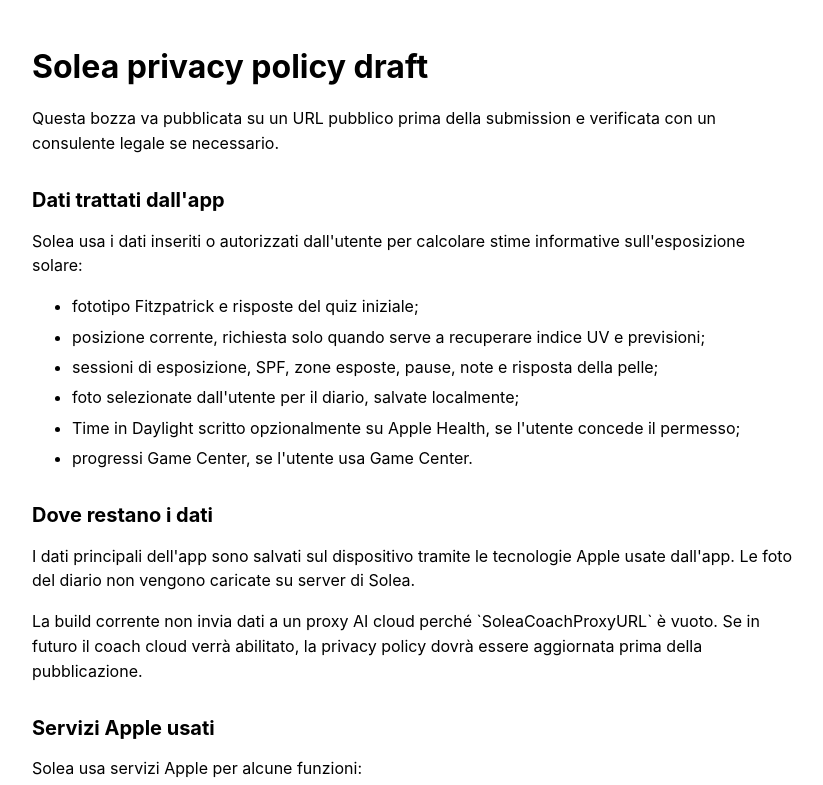
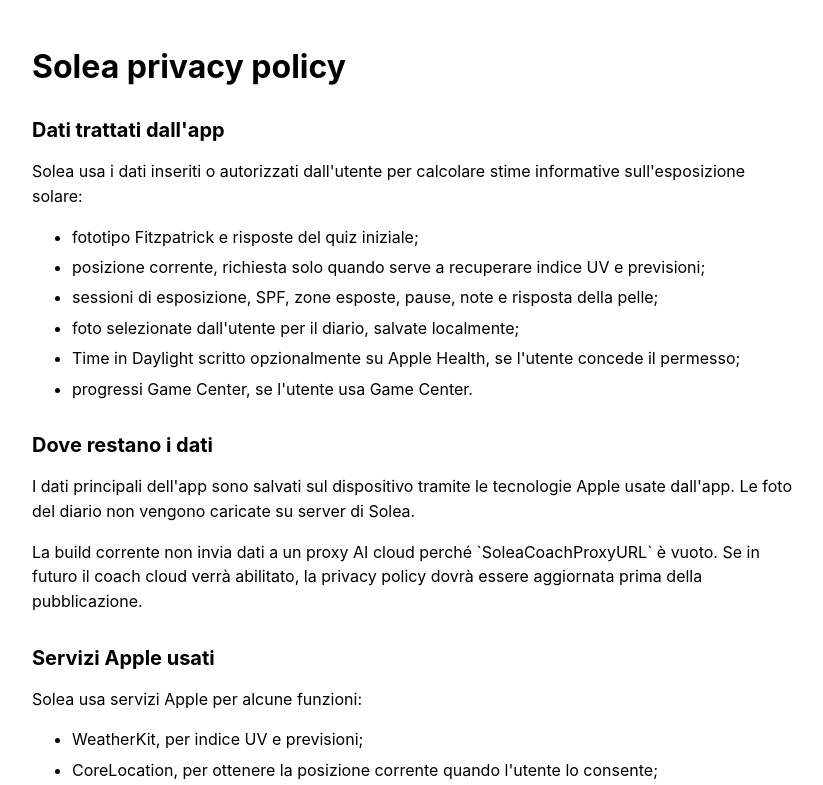
Before and after one commit to DavideCapurr/solea, a plain HTML site: page privacy/index.html in a window 1280 px wide. Shown: the top 785 px of the page, without its empty margins (228-1051 px from the left). Drawn offline with Linux system fonts and the light colour scheme.

Commit message:
Update index.html

```diff
--- a/privacy/index.html
+++ b/privacy/index.html
@@ -29,8 +29,7 @@
 </head>
 <body>
 <main>
-<h1>Solea privacy policy draft</h1>
-<p>Questa bozza va pubblicata su un URL pubblico prima della submission e verificata con un consulente legale se necessario.</p>
+<h1>Solea privacy policy</h1>
 <h2>Dati trattati dall&#x27;app</h2>
 <p>Solea usa i dati inseriti o autorizzati dall&#x27;utente per calcolare stime informative sull&#x27;esposizione solare:</p>
 <ul>
```
